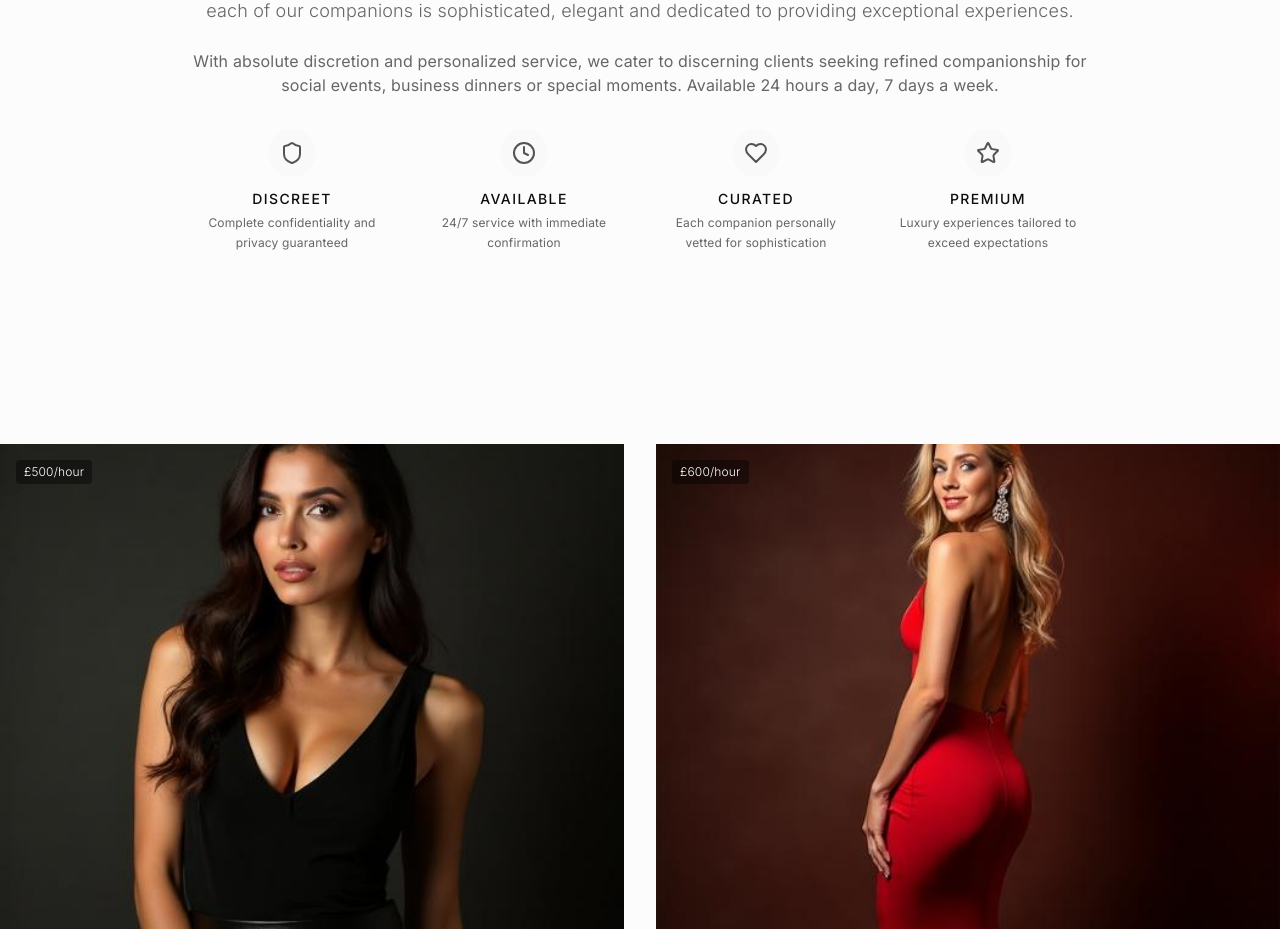
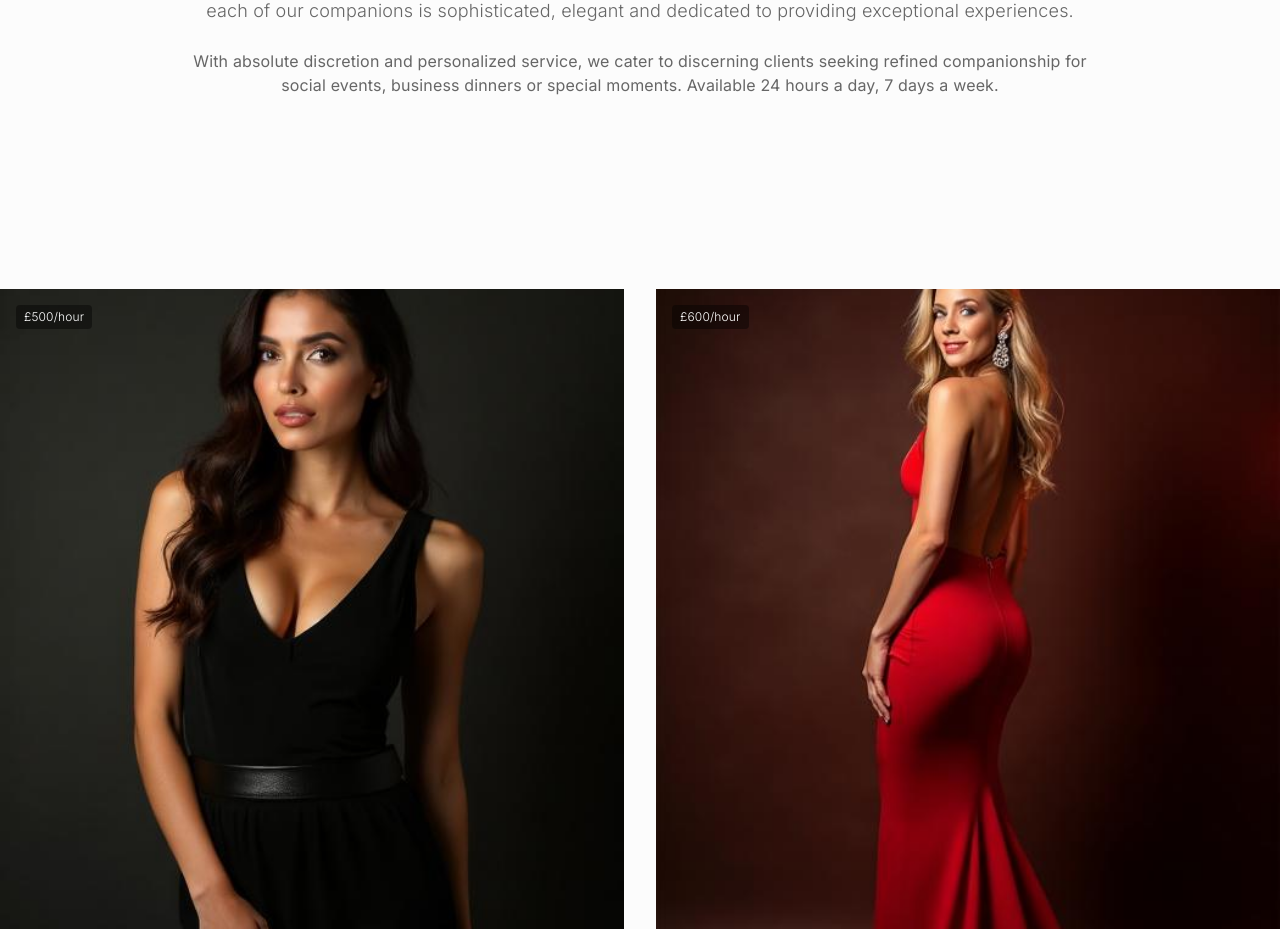
Before and after one commit to karolyncambuigomes-afk/site-doctor-magic, a React (Vite) app: page / in a window 1280 px wide. Shown: the part 960-1889 px from the top of the page. Built offline with nearby package versions, Linux system fonts and the light colour scheme.

Commit message:
Remove text from homepage

```diff
--- a/src/pages/Index.tsx
+++ b/src/pages/Index.tsx
@@ -2,7 +2,7 @@ import { SEO } from '@/components/SEO';
 import { Navigation } from '@/components/Navigation';
 import { HeroSection } from '@/components/HeroSection';
 import { Footer } from '@/components/Footer';
-import { Shield, Clock, Heart, Star, ChevronLeft, ChevronRight } from 'lucide-react';
+import { ChevronLeft, ChevronRight } from 'lucide-react';
 import { Link } from 'react-router-dom';
 import { ModelCard } from '@/components/ModelCard';
 import { models } from '@/data/models';
@@ -29,28 +29,6 @@ const Index = () => {
     }
   };
 
-  const features = [
-    {
-      icon: Shield,
-      title: "Discreet",
-      description: "Complete confidentiality and privacy guaranteed"
-    },
-    {
-      icon: Clock,
-      title: "Available",
-      description: "24/7 service with immediate confirmation"
-    },
-    {
-      icon: Heart,
-      title: "Curated",
-      description: "Each companion personally vetted for sophistication"
-    },
-    {
-      icon: Star,
-      title: "Premium",
-      description: "Luxury experiences tailored to exceed expectations"
-    }
-  ];
 
   // Debug - verificar se models está carregando
   console.log('Models array:', models, 'Length:', models?.length);
@@ -113,23 +91,6 @@ const Index = () => {
                 </p>
               </div>
 
-              <div className="grid grid-cols-2 md:grid-cols-4 gap-8 mt-12">
-                {features.map((feature, index) => (
-                  <div key={feature.title} className="text-center space-y-3">
-                    <div className="w-12 h-12 mx-auto flex items-center justify-center rounded-full bg-muted/50">
-                      <feature.icon className="w-6 h-6 text-foreground/70" />
-                    </div>
-                    <div className="space-y-1">
-                      <h3 className="text-sm font-medium tracking-[0.1em] uppercase text-foreground">
-                        {feature.title}
-                      </h3>
-                      <p className="text-xs text-muted-foreground leading-relaxed">
-                        {feature.description}
-                      </p>
-                    </div>
-                  </div>
-                ))}
-              </div>
             </div>
           </div>
         </section>
```
